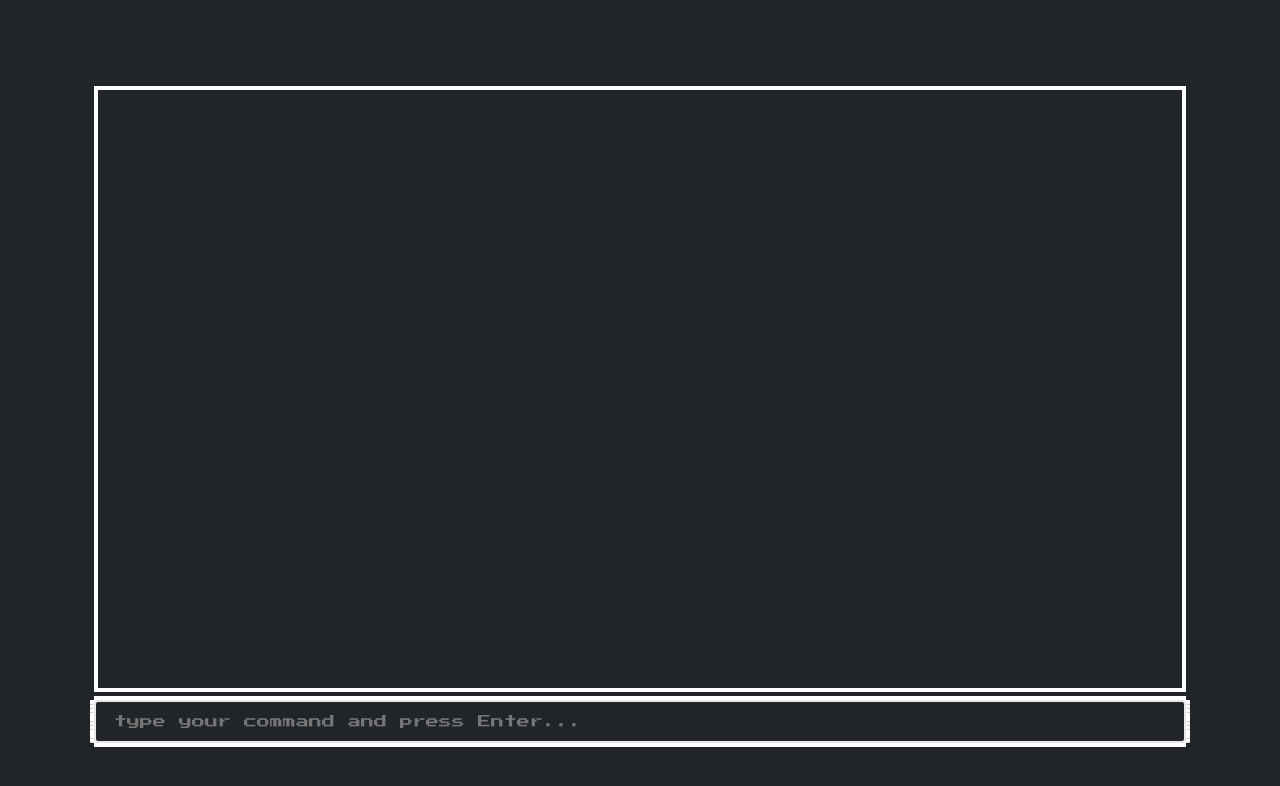
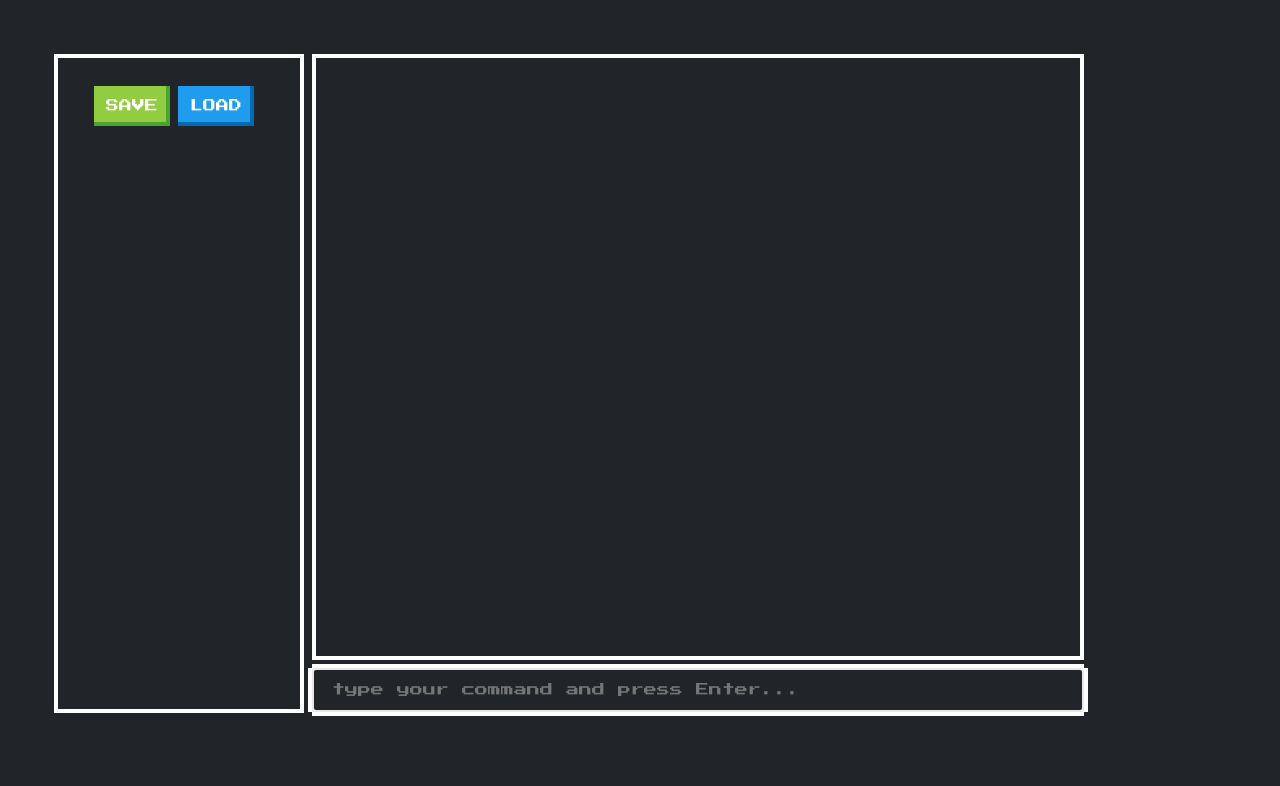
Before and after one commit to tl-kuno/PicnicQuest-Client, a React (Create React App) app: page / in a window 1280 px wide. Shown: the top 786 px of the page. Built offline with nearby package versions, Linux system fonts and the light colour scheme.

Commit message:
confirmation message shown in UI

```diff
--- a/package.json
+++ b/package.json
@@ -8,6 +8,7 @@
     "react": "^18.2.0",
     "react-dom": "^18.2.0",
     "react-scroll-to-bottom": "^4.2.0",
+    "react-typewriter-effect": "^1.1.0",
     "uuid": "^9.0.0"
   },
   "devDependencies": {
--- a/src/App.css
+++ b/src/App.css
@@ -1,3 +1,5 @@
+
+/* General Appearance */
 
 html {
   background-color: #212529;
@@ -15,7 +17,7 @@ div {
   -ms-overflow-style: none;
   scrollbar-width: none;
   background-color: #212529;
-  max-width: 1200px
+  min-width: 1200px
 }
 
 
@@ -24,10 +26,22 @@ div {
   padding: 1rem;
 }
 
+/* Side Pane */
+.side-pane{
+  float:left;
+  height: 659px;
+  width: 250px;
+  margin-right: 25px;
+}
+
 /* Interaction display */
+.game-display{
+  float: left
+}
 
 .message-list{
   height: 550px;
+  width: 700px;
   overflow-y: scroll;
   overflow-x: hidden;
   -ms-overflow-style: none;
--- a/src/App.jsx
+++ b/src/App.jsx
@@ -1,9 +1,10 @@
 import './App.css';
-import { React, useState, useEffect} from 'react';
+import { React, useState, useEffect } from 'react';
 import axios from 'axios';
 import "nes.css/css/nes.min.css";
 import { MainInput } from './components/MainInput';
 import { InteractionDisplay } from './components/InteractionDisplay';
+import { SidePane } from './components/SidePane';
 
 const baseUrl = 'https://tlkuno.pythonanywhere.com'
 
@@ -13,7 +14,7 @@ function App() {
   const [output, setOutput] = useState(null);
   const [history, setHistory] = useState([]);
   const [numInteractions, setNumInteractions] = useState(0);
-
+  const [confirmMsg, setConfirmMsg] = useState('')
 
   useEffect(() => {
     if (output !== null) {
@@ -21,12 +22,30 @@ function App() {
     }
   }, [numInteractions]);
 
+  function saveGame(e){
+    e.preventDefault()
+    const saveURL = baseUrl+'/save'
+    axios.post(saveURL)
+    .then(function (response) {
+      setConfirmMsg(response.data.confirmation)
+    })
+  }
+
+  function loadGame(e){
+    e.preventDefault()
+    const loadURL = baseUrl+'/load'
+    axios.get(loadURL)
+    .then(function (response) {
+      setConfirmMsg(response.data.confirmation)
+    })
+  }
+
   function interact() {
     const newHistory = history.slice()
     // if (newHistory.length > 8) { newHistory.splice(0, 2) } limit the number of interactions
     newHistory.push(
-      {'type': 'user', 'content': command },
-      {'type': 'bot', 'content': output })
+      { 'type': 'user', 'content': command },
+      { 'type': 'bot', 'content': output })
     setHistory(newHistory)
     document.getElementById('main_input').value = '';
   }
@@ -43,9 +62,11 @@ function App() {
 
   return (
     <div className="App">
-      <div>
-        <p className="title">Picnic Quest Test UI</p>
-        <InteractionDisplay history={history}/>
+      <SidePane
+      confirmation={confirmMsg}
+      saveFunction={e => saveGame(e)} loadFunction={e => loadGame(e)}/>
+      <div className='game-display'>
+        <InteractionDisplay history={history} />
         <form onSubmit={e => handleClick(e)}>
           <MainInput
             onChange={e => setCommand(e.target.value)}
--- a/src/components/Interaction.jsx
+++ b/src/components/Interaction.jsx
@@ -5,10 +5,11 @@ const Interaction = (props) => {
 
     const msgClass = ('user'.localeCompare(props.type)) ? 'message -left' : 'message -right';
     const balloonClass = ('user'.localeCompare(props.type)) ? 'nes-balloon from-left is-dark bot-text fade-in' : 'nes-balloon from-right is-dark bot-text';
+    const pClass = ('user'.localeCompare(props.type)) ? 'bot-interact-text' : 'user-interact-text';
 return (
     <div className={msgClass}>
         <div className={balloonClass}>
-            <p className={"interact-text"}>{props.content}</p>
+            <p className={pClass}>{props.content}</p>
         </div>
     </div>
 )
--- a/src/components/InteractionDisplay.jsx
+++ b/src/components/InteractionDisplay.jsx
@@ -6,7 +6,7 @@ import ScrollToBottom from "react-scroll-to-bottom";
 const InteractionDisplay = (props) => {
     return (
         <div className="nes-container is-dark" mode="bottom">
-            <ScrollToBottom className="message-list" id="message-body">
+            <ScrollToBottom scrollViewClassName="message-list" className="message-list" id="message-body">
                 {props.history.map((interaction) => (
                     <Interaction
                         key={uuidv4()}
--- /dev/null
+++ b/src/components/LoadButton.jsx
@@ -0,0 +1,14 @@
+import React from "react";
+
+
+const LoadButton = (props) => {
+
+    return (
+        <button onClick={props.onClick} type="button" className="nes-btn is-primary">LOAD</button>
+    )
+}
+
+/* Module Exports */
+export {
+    LoadButton,
+}
--- /dev/null
+++ b/src/components/SaveButton.jsx
@@ -0,0 +1,14 @@
+import React from "react";
+
+
+const SaveButton = (props) => {
+
+    return (
+        <button onClick={props.onClick} type="button" className="nes-btn is-success">SAVE</button>
+    )
+}
+
+/* Module Exports */
+export {
+    SaveButton,
+}
--- /dev/null
+++ b/src/components/SidePane.jsx
@@ -0,0 +1,20 @@
+import React from "react";
+import { LoadButton } from "./LoadButton";
+import { SaveButton } from "./SaveButton";
+
+
+const SidePane = (props) => {
+
+    return (
+        <div className="nes-container is-dark side-pane">
+            <SaveButton onClick={props.saveFunction} />
+            <LoadButton onClick={props.loadFunction} />
+            <p>{props.confirmation}</p>
+        </div>
+    )
+}
+
+/* Module Exports */
+export {
+    SidePane,
+}
```
Also changed, not shown: 1 other file (tests, documents, lock files or other folders).
